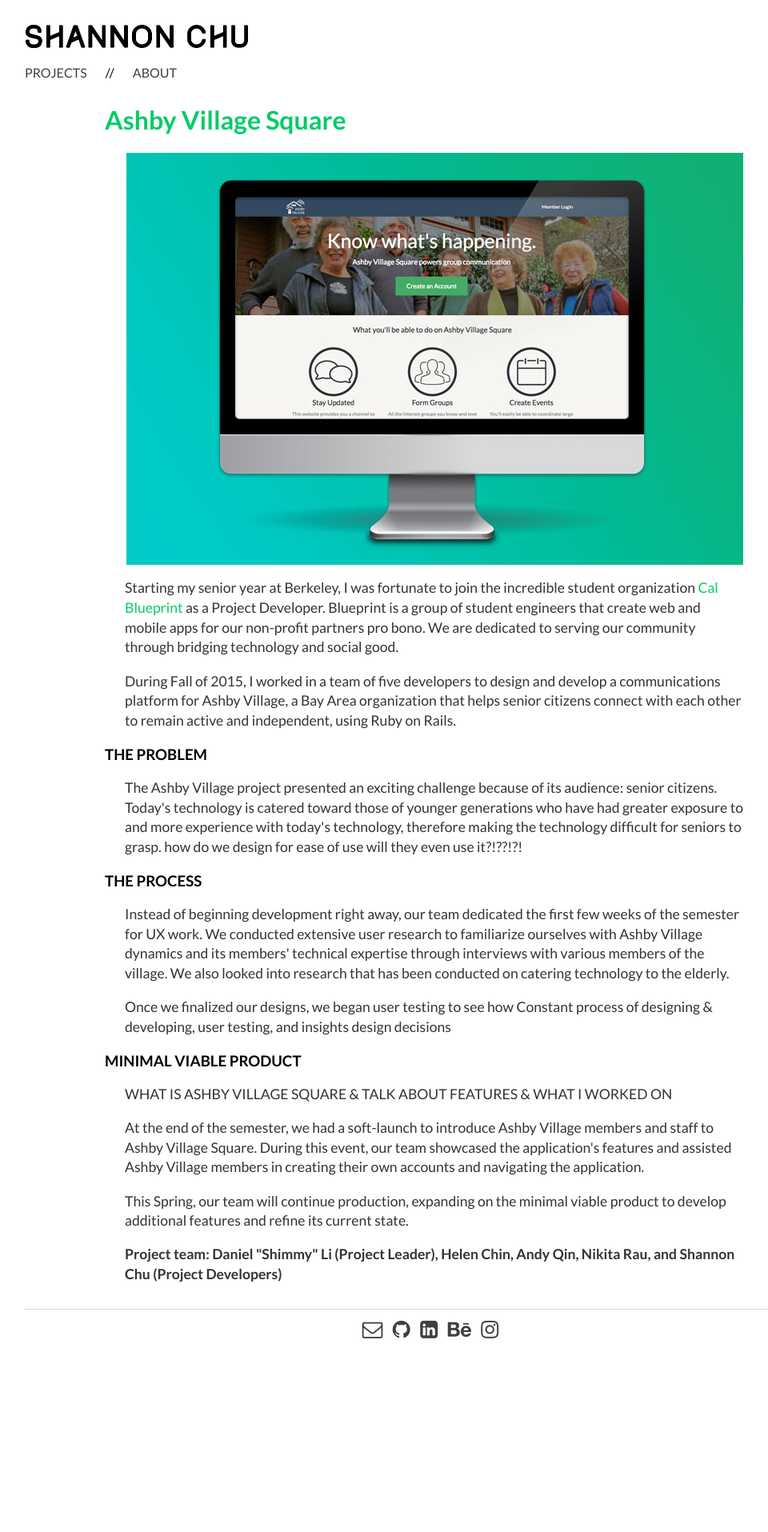
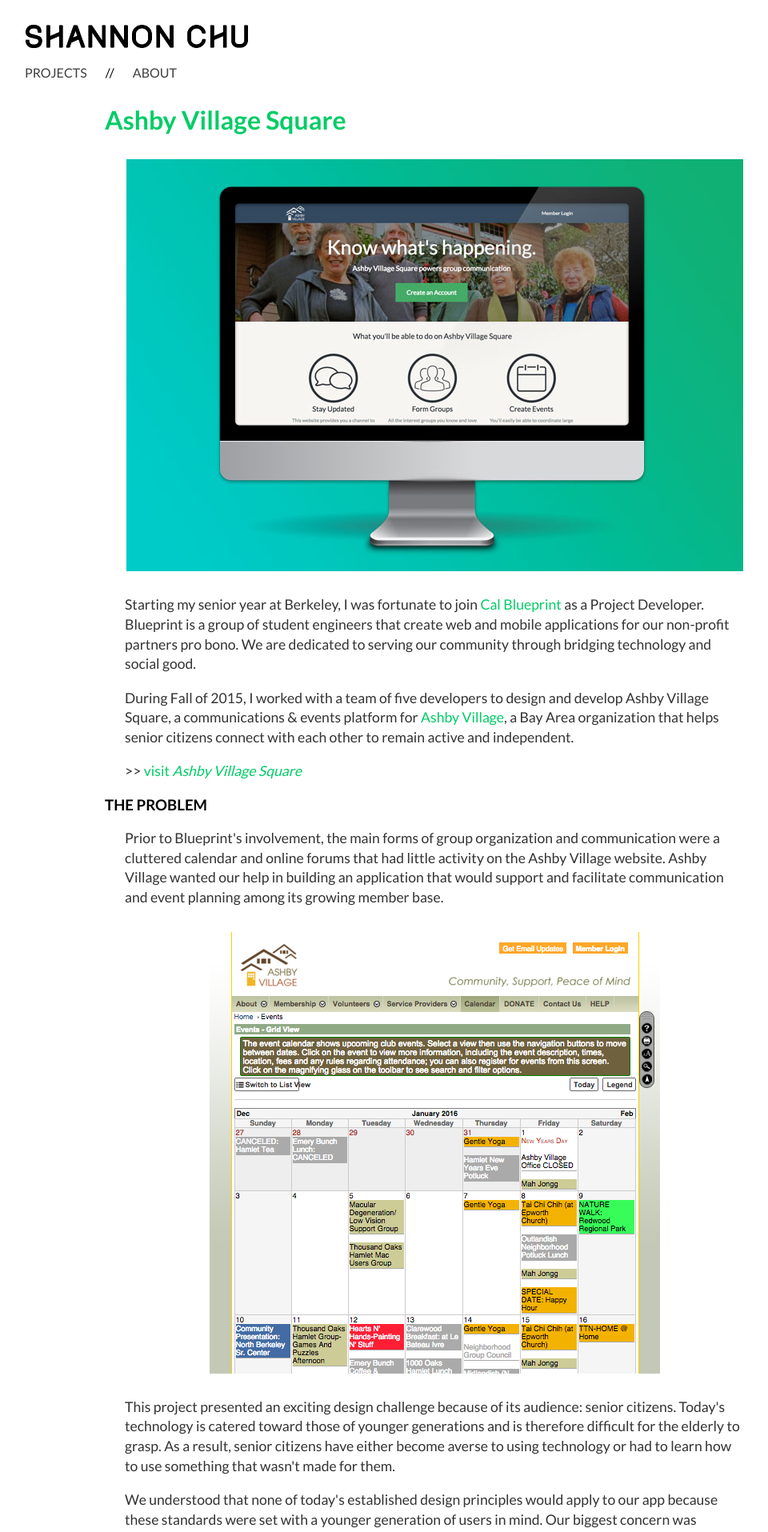
Before and after one commit to shannonchu/shannonchu.github.io, a Jekyll site: the page built from pages/ashby-village.html, in a window 1280 px wide. Shown: the top 1915 px of the page at 80% size, without its empty margins (97-1057 px from the left). Built offline with Jekyll 4.4.1, drawn with Linux system fonts in a browser that asks for light colours; nearby versions of some CDN libraries; before the commit the page ends 1705 px from its top, so only the background shows below that; some of the changed text lies outside the part shown.

Commit message:
ashby village blurb missing mvp section

```diff
--- a/css/main.css
+++ b/css/main.css
@@ -101,6 +101,15 @@
   margin: 0 auto;
 }
 
-.sleep img {
+.sleep img,
+.ashby-village img,
+.medifast img {
+  margin-top: 30px;
   margin-bottom: 30px;
 }
+
+.credits {
+  font-family:'Lato', 'Sans-Serif';
+  font-size: 1.0em;
+  line-height: 1.4em;
+}
--- a/pages/ashby-village.html
+++ b/pages/ashby-village.html
@@ -6,40 +6,48 @@
 <h1>Ashby Village Square</h1>
 <img src="/images/ashby-village/thumb.jpg" />
 <p>
-  Starting my senior year at Berkeley, I was fortunate to join the incredible student organization <a class="links" href="http://calblueprint.org" target="_newtab">Cal Blueprint</a> as a Project Developer.  Blueprint is a group of student engineers that create web and mobile apps for our non-profit partners pro bono.  We are dedicated to serving our community through bridging technology and social good.
+  Starting my senior year at Berkeley, I was fortunate to join <a class="links" href="http://calblueprint.org" target="_newtab">Cal Blueprint</a> as a Project Developer.  Blueprint is a group of student engineers that create web and mobile applications for our non-profit partners pro bono.  We are dedicated to serving our community through bridging technology and social good.
 </p>
 <p>
-  During Fall of 2015, I worked in a team of five developers to design and develop a communications platform for Ashby Village, a Bay Area organization that helps senior citizens connect with each other to remain active and independent, using Ruby on Rails.
+  During Fall of 2015, I worked with a team of five developers to design and develop Ashby Village Square, a communications & events platform for <a class="links" href="http://ashbyvillage.org" target="_newtab">Ashby Village</a>, a Bay Area organization that helps senior citizens connect with each other to remain active and independent.
+</p>
+<p>
+>> <a class="links" href="http://ashby-prod.herokuapp.com" target="_newtab">visit <em>Ashby Village Square</em></a>
 </p>
 <h3>THE PROBLEM</h3>
 <p>
-  The Ashby Village project presented an exciting challenge because of its audience: senior citizens. Today's technology is catered toward those of younger generations who have had greater exposure to and more experience with today's technology, therefore making the technology difficult for seniors to grasp.
-
-  how do we design for ease of use
-  will they even use it?!??!?!
+  Prior to Blueprint's involvement, the main forms of group organization and communication were a cluttered calendar and online forums that had little activity on the Ashby Village website.  Ashby Village wanted our help in building an application that would support and facilitate communication and event planning among its growing member base.
+</p>
+<img src="/images/ashby-village/ashby-calendar.png" />
+<p>
+  This project presented an exciting design challenge because of its audience: senior citizens. Today's technology is catered toward those of younger generations and is therefore difficult for the elderly to grasp.  As a result, senior citizens have either become averse to using technology or had to learn how to use something that wasn't made for them.
+</p>
+<p>
+  We understood that none of today's established design principles would apply to our app because these standards were set with a younger generation of users in mind.  Our biggest concern was designing for ease of use and accessibility, and our biggest question was "Once we've finish building this application for them, will they even use it?"
 </p>
 <h3>THE PROCESS</h3>
 <p>
-  Instead of beginning development right away, our team dedicated the first few weeks of the semester for UX work.  We conducted extensive user research to familiarize ourselves with Ashby Village dynamics and its members' technical expertise through interviews with various members of the village.  We also looked into research that has been conducted on catering technology to the elderly.
+  Our team dedicated the first few weeks of the semester learning about the user experience.  We conducted user interviews to familiarize ourselves with Ashby Village as an organization and its members' technical expertise.  We also discovered some research & articles that discussed how to cater technology to the elderly.
+</p>
+<!-- <iframe width="100%" height="550px" src="https://invis.io/DJ4REBB98" frameborder="0" allowfullscreen></iframe> -->
+<p>
+  As a team, we discussed and made design decisions based on our research and created wireframes using Sketch. Once we finalized our designs, we began user testing to see how Ashby Village members responded to the app.  It was a constant process of iteration: designing & developing, user testing, gathering feedback, and applying our insights to design decisions.
+</p>
 
-</p>
-<p>
-  Once we finalized our designs, we began user testing to see how
-
-  Constant process of designing & developing, user testing, and insights design decisions
-</p>
 <h3>MINIMAL VIABLE PRODUCT</h3>
 <p>
   WHAT IS ASHBY VILLAGE SQUARE & TALK ABOUT FEATURES & WHAT I WORKED ON
-</p>
-<p>
-  At the end of the semester, we had a soft-launch to introduce Ashby Village members and staff to Ashby Village Square.  During this event, our team showcased the application's features and assisted Ashby Village members in creating their own accounts and navigating the application.
+
+  <img src="/images/ashby-village/launch.jpg" width="100%" />
+
+  At the end of the semester, we had a soft-product-launch to introduce Ashby Village members and staff to Ashby Village Square.  During this event, our team showcased the application's features and assisted Ashby Village members in creating their own accounts and navigating the application.
 </p>
 <p>
   This Spring, our team will continue production, expanding on the minimal viable product to develop additional features and refine its current state.
+<img src="/images/ashby-village/team.jpg" width="100%" />
 </p>
-<p><b>
-Project team: Daniel "Shimmy" Li (Project Leader), Helen Chin, Andy Qin, Nikita Rau, and Shannon Chu (Project Developers)
-</b></p>
+<div class="credits"><b>
+PROJECT TEAM: <br/> Daniel "Shimmy" Li (Project Leader) <br/> Helen Chin, Andy Qin, Nikita Rau, and Shannon Chu (Project Developers)
+</b></div>
 </body>
 </div>
--- a/pages/queuemeleon.html
+++ b/pages/queuemeleon.html
@@ -7,7 +7,7 @@
 <iframe width="660" height="415" src="https://www.youtube.com/embed/YioWTcfJsq0" frameborder="0" allowfullscreen></iframe>
 <p> >> Play our game <a class="links" href="http://queuemeleon.herokuapp.com">here</a> using <a class="links" href="http://queuemeleon.herokuapp.com">our controller</a> from a mobile device or your keyboard!<br/> (A=red / S=blue / D=yellow / Q=orange / W=purple / E=green)</p>
 <p><b>
-  Video by Jingyi Li // Game design and visuals by Jingyi Li & Shannon Chu using Tiled, NodeJS, Photoshop & Illustrator // Hardware designed and programmed by Jingyi Li, Felix Trevino, Ryan Higgins, Nikhil Mane, and Shannon Chu // Music by Felix Trevino
+<!--   Video by Jingyi Li // Game design and visuals by Jingyi Li & Shannon Chu using Tiled, NodeJS, Photoshop & Illustrator // Hardware designed and programmed by Jingyi Li, Felix Trevino, Ryan Higgins, Nikhil Mane, and Shannon Chu // Music by Felix Trevino -->
 </b></p>
 </body>
 </div>
```
Also changed, not shown: pages/medifast.html (+7 -7 lines), images/ashby-village/ashby-calendar.png (added), images/ashby-village/team.jpg (added), 2 other files.
